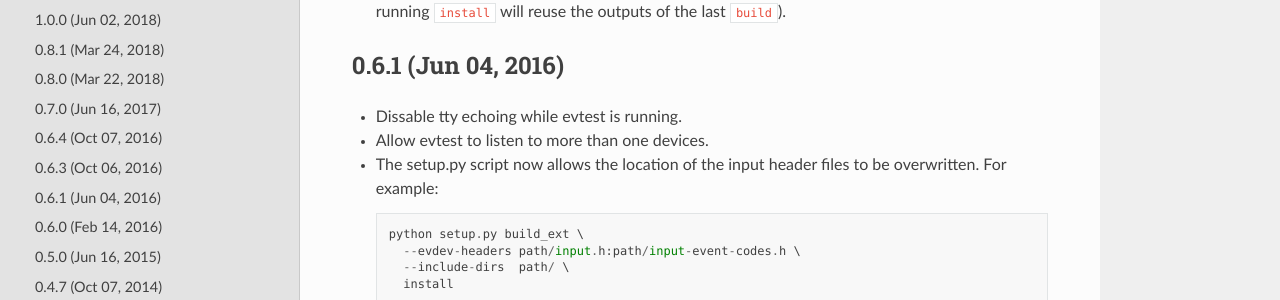
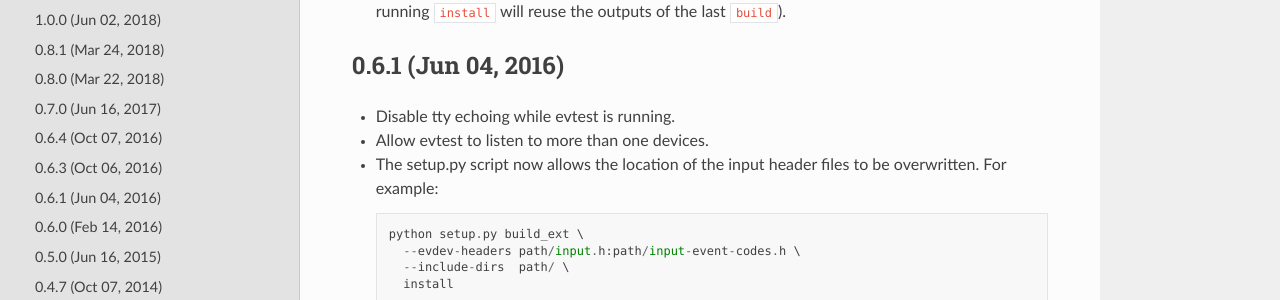
Before and after one commit to gvalkov/python-evdev, a Sphinx documentation site: the page built from docs/changelog.rst, in a window 1280 px wide and 900 px high, scrolled down 2178 px. Shown: the part 151-451 px from the top of the window. Built offline with Sphinx 7.4.7 and the Read the Docs theme 2.0.0, drawn with Linux system fonts in a browser that asks for light colours.

Commit message:
Fix a couple of typos
These were flagged by Lintian, Debian's code-quality tool.

Signed-off-by: Stephen Kitt <steve@sk2.org>

```diff
--- a/docs/changelog.rst
+++ b/docs/changelog.rst
@@ -134,7 +134,7 @@
 0.6.1 (Jun 04, 2016)
 ====================
 
-- Dissable tty echoing while evtest is running.
+- Disable tty echoing while evtest is running.
 - Allow evtest to listen to more than one devices.
 
 - The setup.py script now allows the location of the input header files to be
--- a/docs/tutorial.rst
+++ b/docs/tutorial.rst
@@ -363,7 +363,7 @@
 
 .. _`async/await`:  https://docs.python.org/3/library/asyncio-task.html
 
-Create ``uinput`` device capable of recieving FF-effects
+Create ``uinput`` device capable of receiving FF-effects
 ========================================================
 
 ::
```
